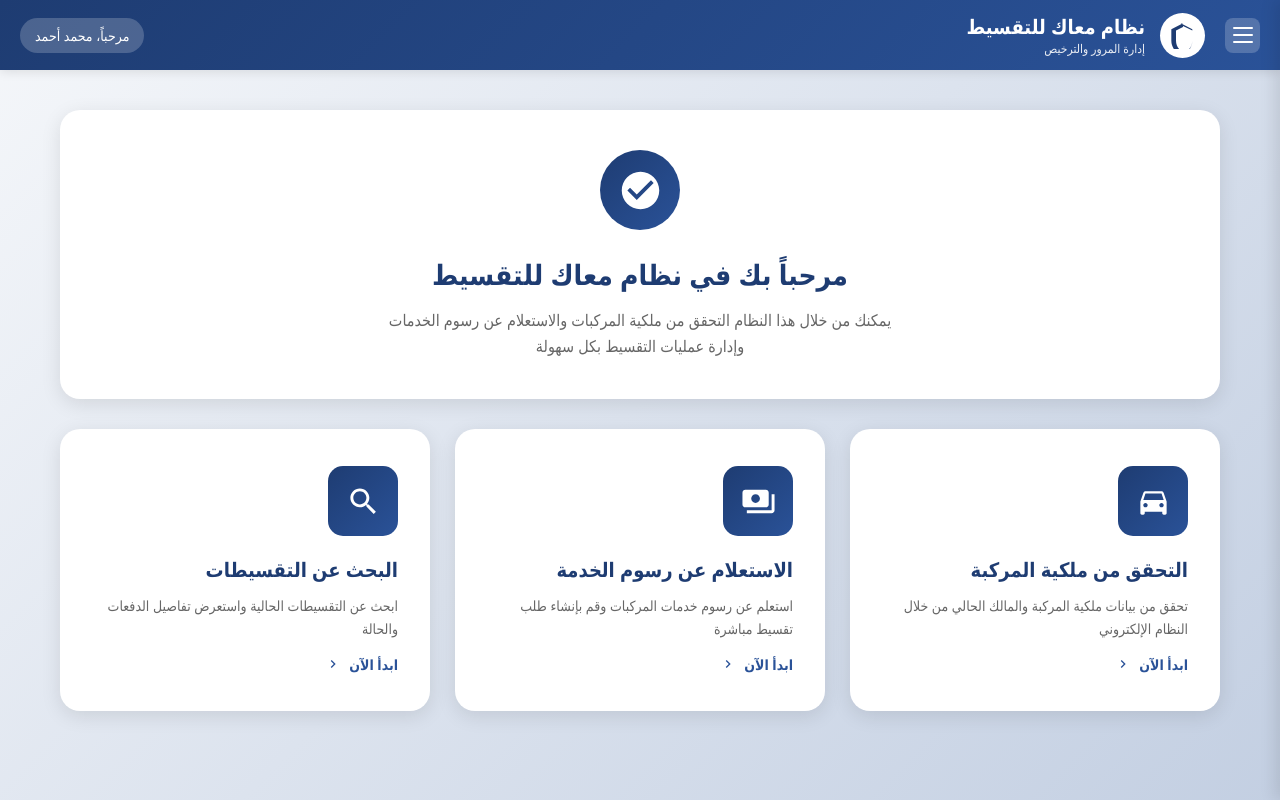
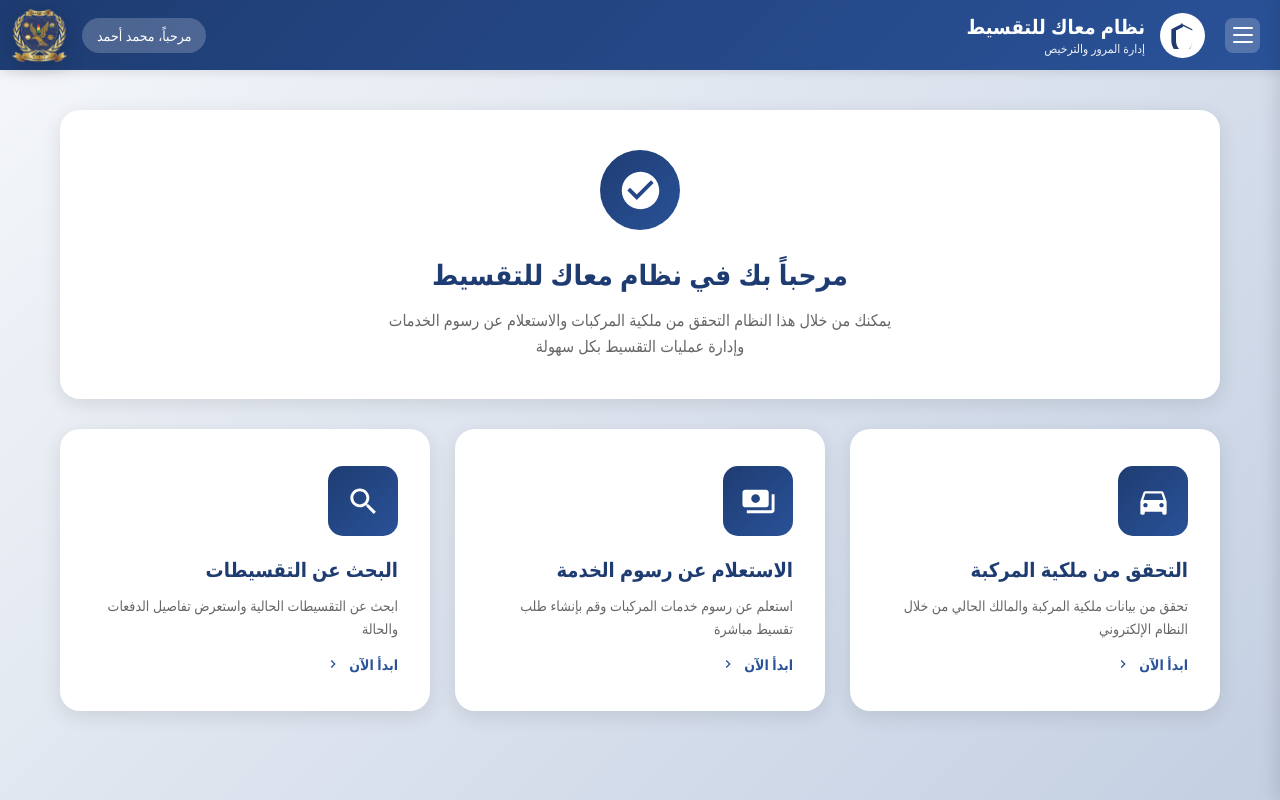
Before and after one commit to sheriefshawky/maakdsgn, a plain HTML site: page landing.html in a window 1280 px wide. Drawn offline with Linux system fonts and the light colour scheme.

Commit message:
Add files via upload

```diff
--- a/landing.html
+++ b/landing.html
@@ -25,13 +25,13 @@
             height: 70px;
             display: flex;
             align-items: center;
-            justify-content: space-between;
             box-shadow: 0 2px 10px rgba(0, 0, 0, 0.1);
             position: relative;
             z-index: 100;
         }
 
         .header-right {
+			flex: 1;
             display: flex;
             align-items: center;
             gap: 20px;
@@ -393,6 +393,20 @@
                 grid-template-columns: 1fr;
             }
         }
+		.top-logo {
+			position: relative;
+			top: 3px;
+			left: 30px;
+			transform: translateX(-67%);
+			z-index: 999;
+			text-align: center;
+		}
+
+		.top-logo img {
+			width: 62px;
+			height: auto;
+			filter: drop-shadow(0 4px 10px rgba(0, 0, 0, 0.25));
+		}
     </style>
 </head>
 <body>
@@ -419,6 +433,9 @@
         <div class="user-info-badge">
             مرحباً، محمد أحمد
         </div>
+		<div class="top-logo">
+			<img src="logo_titd.png" alt="Top Logo">
+		</div>
     </header>
 
     <!-- Overlay -->
```
Also changed, not shown: index.html (+19 -0 lines), logo_titd.png (added).
